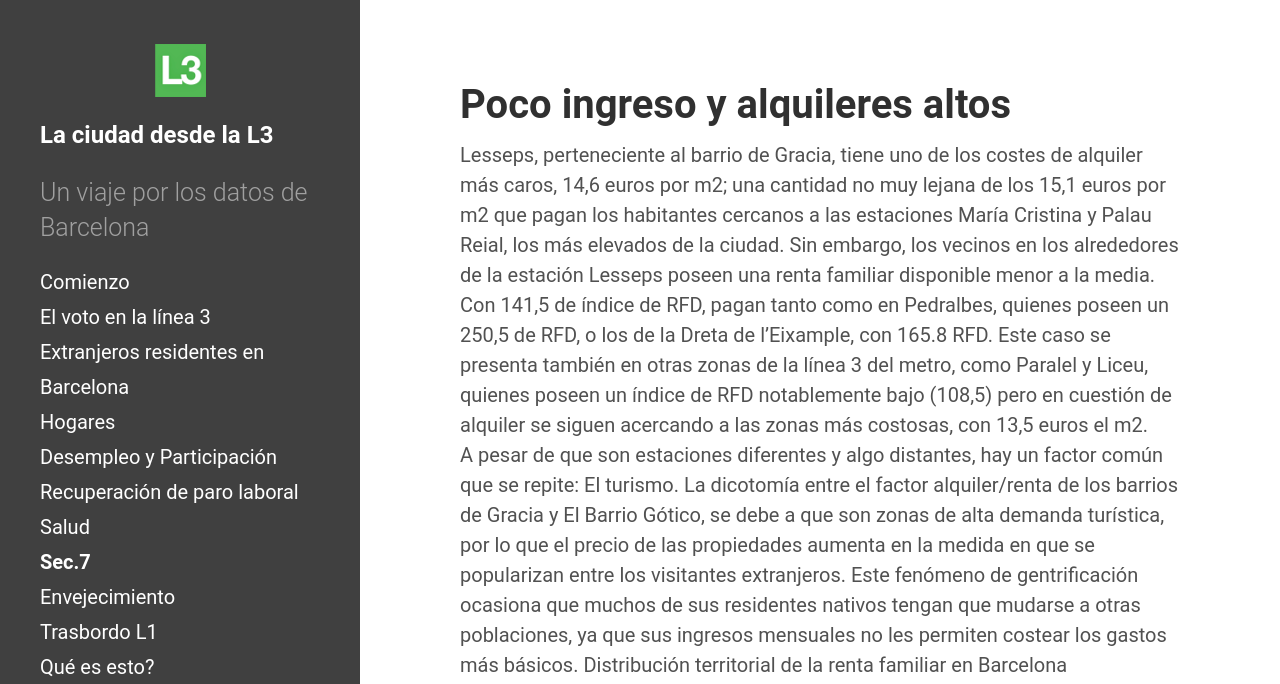
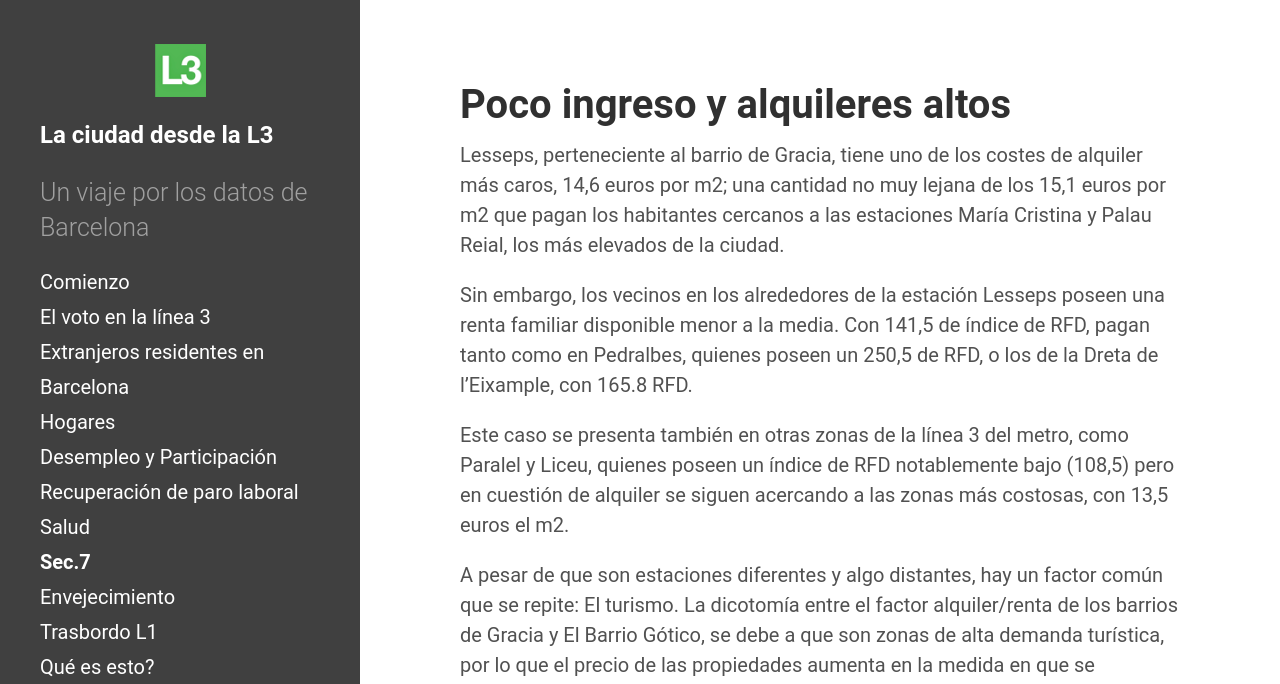
Before and after one commit to mper-bcn-ny/2017-metro, a Jekyll site: the page built from _posts/2017-02-14-seccion_7.md, in a window 1280 px wide and 1400 px high. Shown: the top 684 px of the window. Built offline with Jekyll 4.4.1, drawn with Linux system fonts in a browser that asks for light colours; some of the changed text lies outside the part shown.

Commit message:
Update 2017-02-14-seccion_7.md

```diff
--- a/_posts/2017-02-14-seccion_7.md
+++ b/_posts/2017-02-14-seccion_7.md
@@ -4,13 +4,22 @@ title: Poco ingreso y alquileres altos
 navigation: Sec.7
 ---
 Lesseps, perteneciente al barrio de Gracia, tiene uno de los costes de alquiler más caros, 14,6 euros por m2; una cantidad  no muy lejana de los 15,1 euros por m2 que pagan los habitantes cercanos a las estaciones María Cristina y Palau Reial, los más elevados de la ciudad.
+
 Sin embargo, los vecinos en los alrededores de la estación Lesseps poseen una renta familiar disponible menor a la media. Con 141,5 de índice de RFD, pagan tanto como en Pedralbes, quienes poseen un 250,5 de RFD, o los de la Dreta de l'Eixample, con 165.8 RFD.
+
 Este caso se presenta también en otras zonas de la línea 3 del metro, como Paralel y Liceu, quienes poseen un índice de RFD notablemente bajo  (108,5) pero en cuestión de alquiler se siguen acercando a las zonas más costosas, con 13,5 euros el m2.
+
 A pesar de que son estaciones diferentes y algo distantes, hay un factor común que se repite: El turismo. La dicotomía entre el factor alquiler/renta de los barrios de Gracia y El Barrio Gótico, se debe a que son zonas de alta demanda turística, por lo que el precio de las propiedades aumenta en la medida en que se popularizan entre los visitantes extranjeros. Este fenómeno de gentrificación ocasiona que muchos de sus residentes nativos tengan que mudarse a otras poblaciones, ya que sus ingresos mensuales no les permiten costear los gastos más básicos.
+
 Distribución territorial de la renta familiar en Barcelona
 <iframe width="500" height="300" scrolling="no" frameborder="no" src="https://fusiontables.google.com/embedviz?containerId=googft-gviz-canvas&amp;q=select+col2%3E%3E0%2C+col6%3E%3E1%2C+col10%3E%3E0+from+1H70VxEqI4NigT48KY70MXmP3X55-Eh7ZuZoGDZsJ+order+by+col10%3E%3E0+asc+limit+26&amp;viz=GVIZ&amp;t=LINE&amp;uiversion=2&amp;gco_forceIFrame=true&amp;gco_hasLabelsColumn=true&amp;gco_vAxes=%5B%7B%22title%22%3Anull%2C+%22minValue%22%3Anull%2C+%22maxValue%22%3Anull%2C+%22useFormatFromData%22%3Atrue%2C+%22viewWindow%22%3A%7B%22max%22%3Anull%2C+%22min%22%3Anull%7D%7D%2C%7B%22useFormatFromData%22%3Atrue%2C+%22viewWindow%22%3A%7B%22max%22%3Anull%2C+%22min%22%3Anull%7D%2C+%22minValue%22%3Anull%2C+%22maxValue%22%3Anull%7D%5D&amp;gco_useFirstColumnAsDomain=true&amp;gco_legacyScatterChartLabels=true&amp;gco_curveType=&amp;gco_booleanRole=certainty&amp;gco_lineWidth=2&amp;gco_hAxis=%7B%22useFormatFromData%22%3Atrue%2C+%22minValue%22%3Anull%2C+%22maxValue%22%3Anull%2C+%22viewWindow%22%3Anull%2C+%22viewWindowMode%22%3Anull%7D&amp;gco_legend=right&amp;gco_series=%7B%221%22%3A%7B%22color%22%3A%22%23ffffff%22%7D%7D&amp;width=500&amp;height=300"></iframe>
 Alquiler mensual por m2
 <iframe width="500" height="300" scrolling="no" frameborder="no" src="https://fusiontables.google.com/embedviz?containerId=googft-gviz-canvas&amp;q=select+col2%3E%3E0%2C+col2%3E%3E1%2C+col3%3E%3E1%2C+col4%3E%3E1%2C+col10%3E%3E0+from+1H70VxEqI4NigT48KY70MXmP3X55-Eh7ZuZoGDZsJ+order+by+col10%3E%3E0+asc+limit+26&amp;viz=GVIZ&amp;t=LINE&amp;uiversion=2&amp;gco_forceIFrame=true&amp;gco_hasLabelsColumn=true&amp;gco_vAxes=%5B%7B%22title%22%3Anull%2C+%22minValue%22%3Anull%2C+%22maxValue%22%3Anull%2C+%22useFormatFromData%22%3Atrue%2C+%22viewWindow%22%3A%7B%22max%22%3Anull%2C+%22min%22%3Anull%7D%7D%2C%7B%22useFormatFromData%22%3Atrue%2C+%22viewWindow%22%3A%7B%22max%22%3Anull%2C+%22min%22%3Anull%7D%2C+%22minValue%22%3Anull%2C+%22maxValue%22%3Anull%7D%5D&amp;gco_useFirstColumnAsDomain=true&amp;gco_legacyScatterChartLabels=true&amp;gco_curveType=&amp;gco_booleanRole=certainty&amp;gco_lineWidth=2&amp;gco_hAxis=%7B%22useFormatFromData%22%3Atrue%2C+%22minValue%22%3Anull%2C+%22maxValue%22%3Anull%2C+%22viewWindow%22%3Anull%2C+%22viewWindowMode%22%3Anull%7D&amp;gco_legend=right&amp;gco_series=%7B%223%22%3A%7B%22color%22%3A%22none%22%7D%7D&amp;gco_tooltip=%7B%22isHtml%22%3Atrue%7D&amp;tmplt=4&amp;width=500&amp;height=300"></iframe>
 Fuente:
-[Ayuntamiento de Barcelona] (http://www.bcn.cat/estadistica/castella/dades/economia/renda/rdfamiliar/a2015/rfbarris.htm), [Ajuntament de Barcelona] (http://www.bcn.cat/estadistica/catala/dades/barris/timm/ipreus/habllo/ls2016.htm), [Datos] (https://www.google.com/fusiontables/DataSource?docid=1H70VxEqI4NigT48KY70MXmP3X55-Eh7ZuZoGDZsJ)
-Autores: [Adriana Oñate] (https://twitter.com/sullenlamaga), Camila Tovar, Victoria Dos Santos
+[Ayuntamiento de Barcelona] (http://www.bcn.cat/estadistica/castella/dades/economia/renda/rdfamiliar/a2015/rfbarris.htm)
+[Ajuntament de Barcelona] (http://www.bcn.cat/estadistica/catala/dades/barris/timm/ipreus/habllo/ls2016.htm)
+[Datos] (https://www.google.com/fusiontables/DataSource?docid=1H70VxEqI4NigT48KY70MXmP3X55-Eh7ZuZoGDZsJ)
+Autores:
+[Adriana Oñate] (https://twitter.com/sullenlamaga)
+Camila Tovar
+Victoria Dos Santos
```
